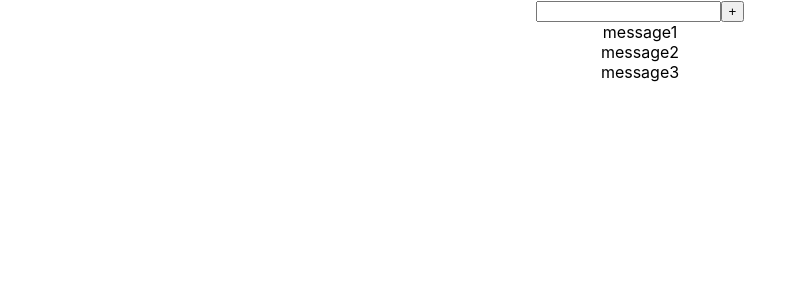
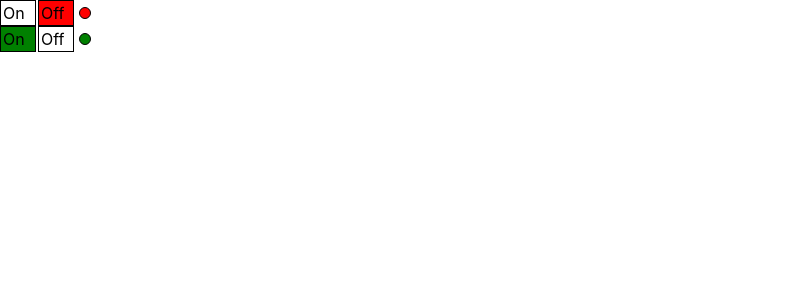
Before and after one commit to Ristretto1/inc_microtasks, a React (Create React App) app: page / in a window 1280 px wide. Shown: the top 300 px of the page, without its empty margins (0-807 px from the left). Built offline with nearby package versions, Linux system fonts and the light colour scheme.

Commit message:
useState react kabzda 20m

```diff
--- a/src/App.tsx
+++ b/src/App.tsx
@@ -1,41 +1,15 @@
 import React, {useState} from 'react';
 import './App.css';
-import {Input} from "./components/Input";
-import Button from "./components/Button";
+import OnOff from "./components/OnOff";
 
 
 function App() {
-
-    let [message, setMessage] = useState([
-        {message: 'message1'},
-        {message: 'message2'},
-        {message: 'message3'},
-    ])
-
-    let [title, setTitle] = useState('')
-
-    const addMessage = (title:string) => {
-        let newMessage = {message: title};
-        setMessage([newMessage, ...message])
-    }
-
-    const callbackButtonHandler = () => {
-        addMessage(title)
-        setTitle('')
-    }
-
     return (
-        <div className={'App'}>
-            <Input setTitle={setTitle} title={title}/>
-            <Button name={'+'} callback={callbackButtonHandler}/>
-
-            {message.map((m, i) => {
-                return (
-                    <div key={i}>{m.message}</div>
-                )
-            })}
+        <div>
+            <OnOff on={false}/>
+            <OnOff on={true}/>
         </div>
-    );
+    )
 }
 
 export default App;
--- a/src/components/Button.tsx
+++ /dev/null
@@ -1,19 +0,0 @@
-import React from 'react';
-
-type ButtonType = {
-    name: string,
-    callback: () => void,
-}
-
-const Button = (props: ButtonType) => {
-
-    const onClickHandler = () => {
-        props.callback();
-    }
-
-    return (
-        <button onClick={onClickHandler}>{props.name}</button>
-    );
-};
-
-export default Button;
--- a/src/components/Input.tsx
+++ /dev/null
@@ -1,17 +0,0 @@
-import React, {ChangeEvent} from 'react';
-
-type InputPropsType = {
-    setTitle: (title:string) => void,
-    title: string
-}
-
-export const Input = (props:InputPropsType) => {
-
-    const onChangeInputHandler = (event:ChangeEvent<HTMLInputElement>) => {
-        props.setTitle(event.currentTarget.value)
-    }
-
-    return (
-        <input value={props.title} onChange={onChangeInputHandler}/>
-    );
-};
--- /dev/null
+++ b/src/components/OnOff.tsx
@@ -0,0 +1,45 @@
+import React from 'react';
+
+type OnOffPropsType = {
+    on:boolean
+}
+
+const OnOff: React.FC<OnOffPropsType> = (props) => {
+
+    const onStyle = {
+        width: '30px',
+        height: '20px',
+        border: '1px solid #000',
+        display: 'inline-block',
+        padding: '2px',
+        backgroundColor: props.on ? 'green' : 'white'
+    }
+    const offStyle = {
+        width: '30px',
+        height: '20px',
+        border: '1px solid #000',
+        display: 'inline-block',
+        marginLeft: '2px',
+        padding: '2px',
+        backgroundColor: props.on ? 'white' : 'red'
+    }
+    const indicatorStyle = {
+        width: '10px',
+        height: '10px',
+        borderRadius: '50%',
+        border: '1px solid #000',
+        display: 'inline-block',
+        marginLeft: '5px',
+        backgroundColor: props.on ? 'green' : 'red'
+    }
+
+    return (
+        <div>
+            <div style={onStyle}>On</div>
+            <div style={offStyle}>Off</div>
+            <div style={indicatorStyle}></div>
+        </div>
+    );
+};
+
+export default OnOff;
```
